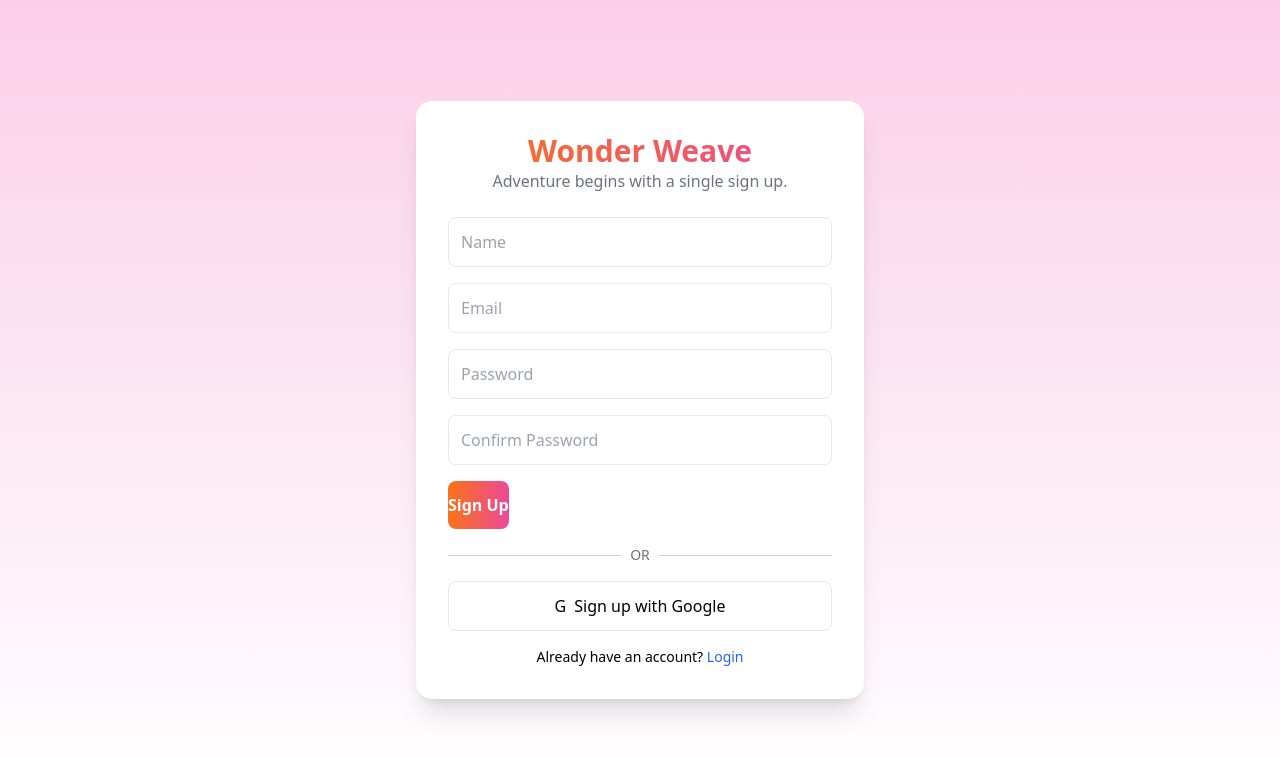
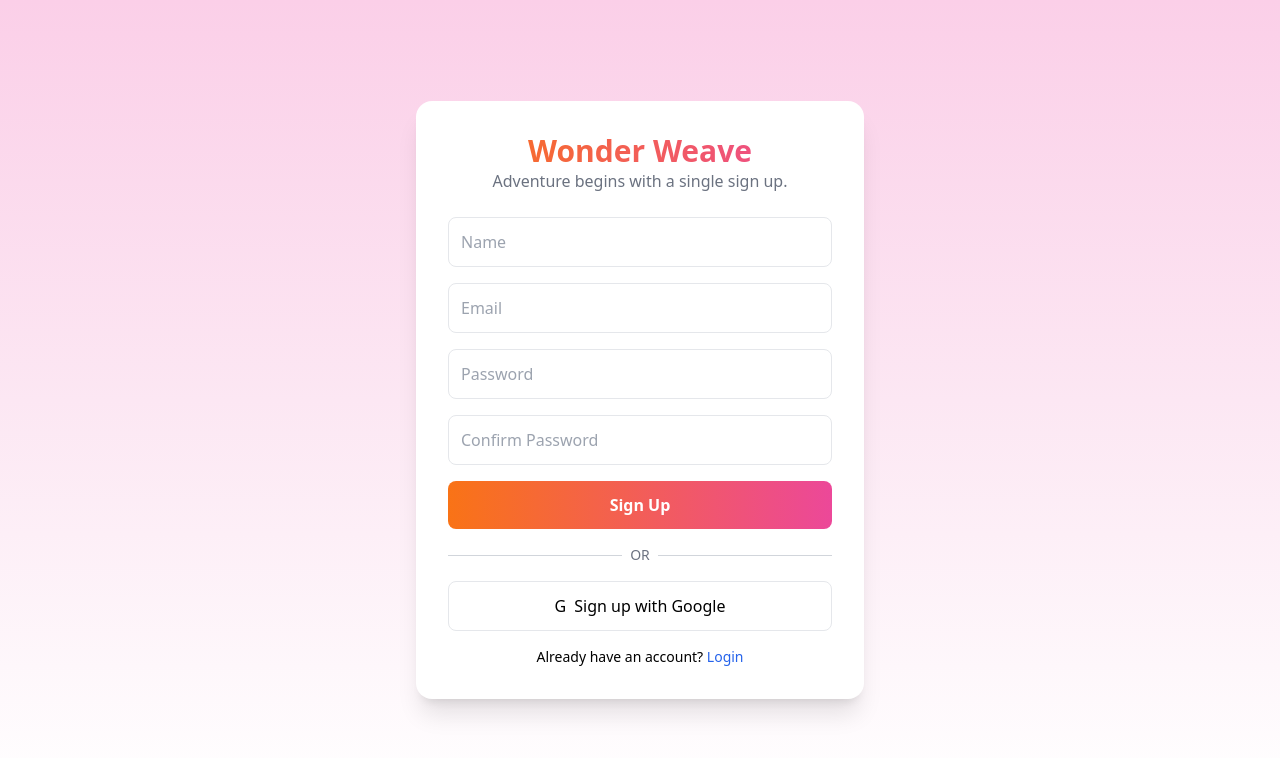
Before and after one commit to Prabhu0414/WONDER_WEAVE, a React (Vite) app in the folder client/: page /AuthPage in a window 1280 px wide. Shown: the top 758 px of the page. Built offline with nearby package versions, Linux system fonts and the light colour scheme; what tailwind-animatecss would draw is missing.

Commit message:
button fix

```diff
--- a/client/src/Components/AuthBtn.tsx
+++ b/client/src/Components/AuthBtn.tsx
@@ -1,7 +1,13 @@
-export function AuthBtn(prop:{text:string}) {
+interface AuthBtnProps extends React.ButtonHTMLAttributes<HTMLButtonElement> {
+  text: string;
+}
+
+export function AuthBtn({ text, ...props}: AuthBtnProps) {
     return (
-        <button className="w-full py-3 rounded-lg bg-gradient-to-r from-orange-500 to-pink-500 text-white font-semibold hover:opacity-90 transition">
-            {prop.text}
+        <button
+        {...props} type="submit"
+        className="w-full py-3 rounded-lg bg-gradient-to-r from-orange-500 to-pink-500 text-white font-semibold hover:opacity-90 transition">
+            {text}
           </button>
     )
 }
--- a/client/src/Components/Login.tsx
+++ b/client/src/Components/Login.tsx
@@ -49,7 +49,7 @@
                className="w-full p-3 rounded-lg border focus:outline-none focus:ring-2 focus:ring-pink-400"
                 onChange={(e) => setPassword(e.target.value)}
              />
-             <button type="submit"><AuthBtn text= "Login"></AuthBtn></button>
+             <AuthBtn type="submit" text= "Login" />
            </form>
 
            <div className="flex items-center my-4">
--- a/client/src/Components/Navbar.tsx
+++ b/client/src/Components/Navbar.tsx
@@ -1,11 +1,11 @@
 import { useState, useEffect } from "react";
 import { Link, } from "react-router-dom";
-import { Compass, X, Menu  } from "lucide-react";
+import { Compass, X, Menu } from "lucide-react";
 import { ThemeToggle } from "./ThemeToggle";
 import { Button } from "./Button";
 
 
-export function Navbar () {
+export function Navbar() {
 
   const [mobileOpen, setMobileOpen] = useState(false);
 
@@ -81,6 +81,11 @@
               </a>
             )
           )}
+          <Link to="/AuthPage">
+            <Button className="w-full bg-gradient-to-r from-orange-500 via-pink-500 to-rose-500 text-white shadow-lg">
+              Sign Up
+            </Button>
+          </Link>
         </div>
       </div>
     </header>
--- a/client/src/Components/Signup.tsx
+++ b/client/src/Components/Signup.tsx
@@ -68,7 +68,7 @@
             placeholder="Confirm Password"
             className="w-full p-3 rounded-lg border focus:outline-none focus:ring-2 focus:ring-pink-400"
           />
-          <button type="submit"><AuthBtn text="Sign Up" /></button>
+          <AuthBtn type="submit" text="Sign Up" />
         </form>
 
         <div className="flex items-center my-4">
```
Lines whose indentation alone changed are shown as unchanged.
